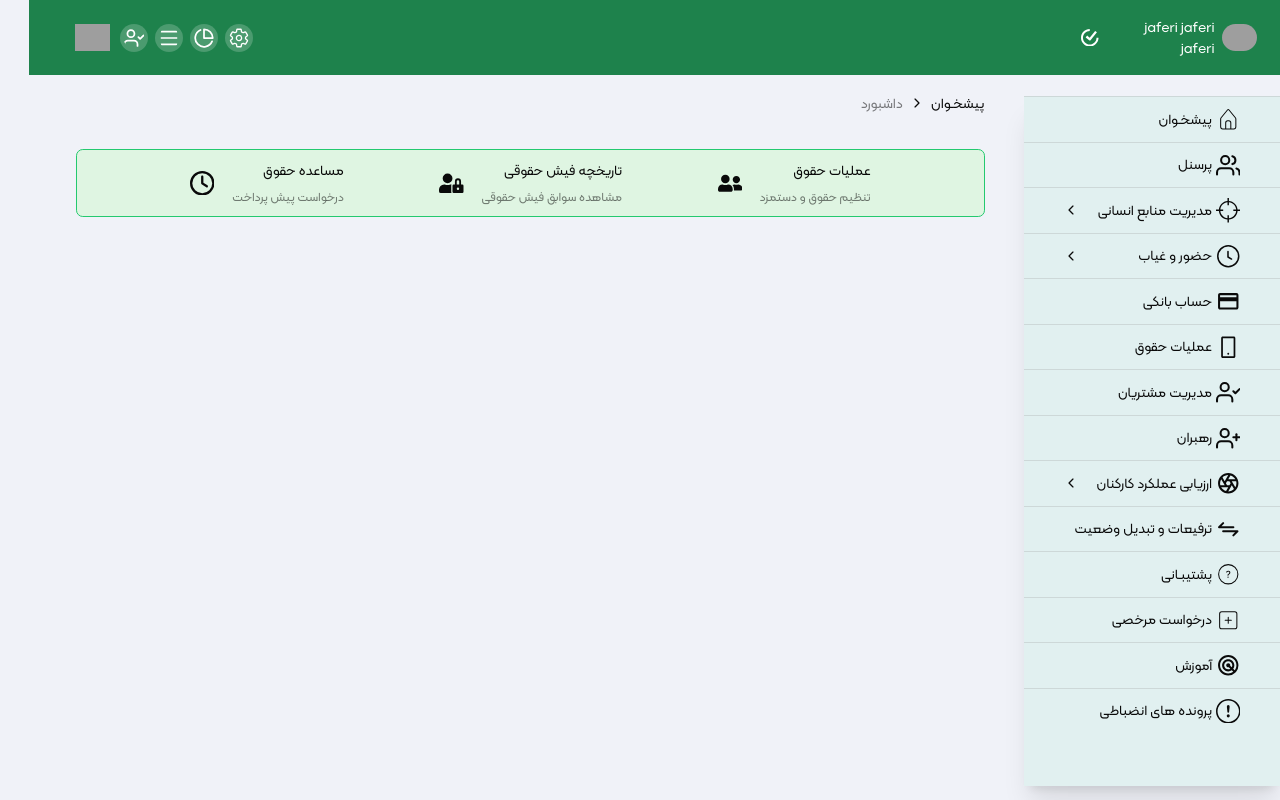
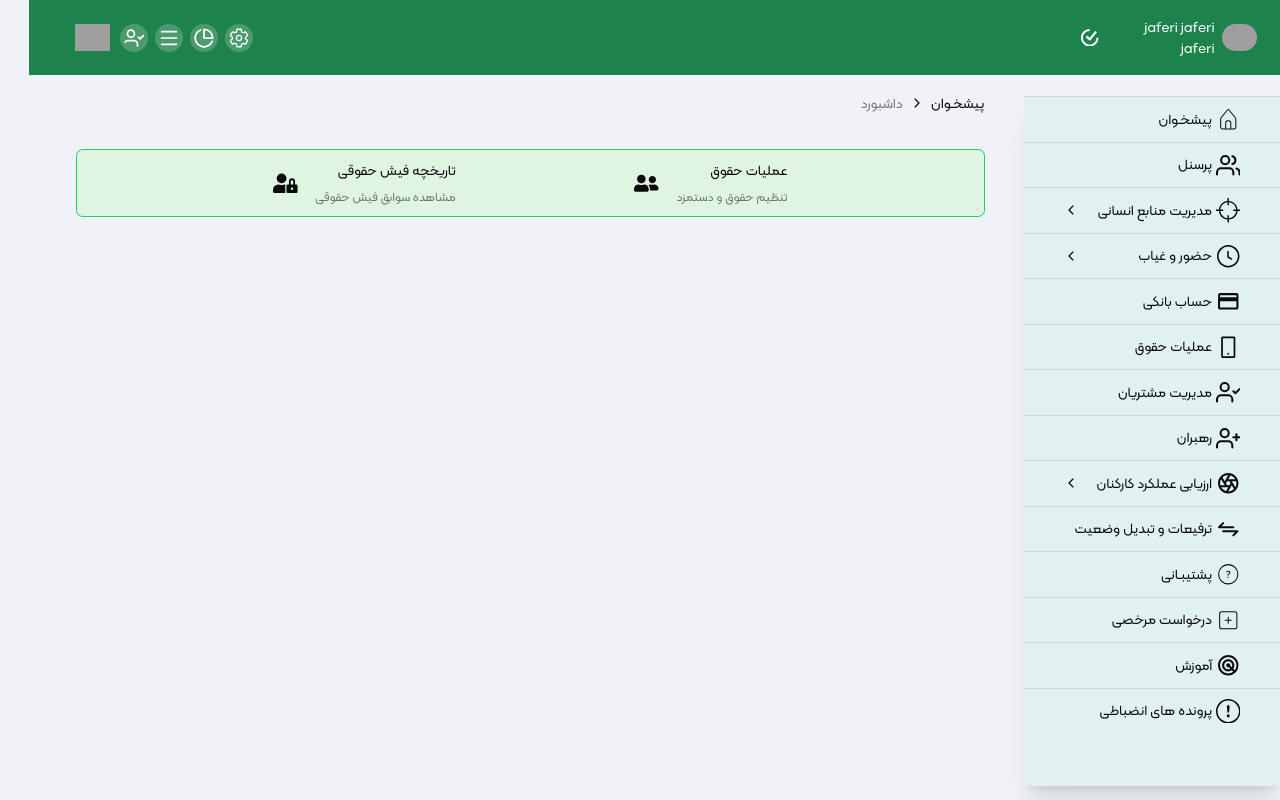
Before and after one commit to NavidVafaeiMajd/dashboard, a React (Vite) app: page /payroll in a window 1280 px wide. Built offline with nearby package versions, Linux system fonts and the light colour scheme; grey boxes are pictures that could not be loaded.

Commit message:
remove featur of payroll

```diff
--- a/src/components/pages/Payroll/Layout.tsx
+++ b/src/components/pages/Payroll/Layout.tsx
@@ -4,7 +4,6 @@ import Breadcrumb from "../../shared/breadcrumb";
 import Smartwizard from "../../shared/Smartwizard";
 import { FaUserFriends } from "react-icons/fa";
 import { FaUserLock } from "react-icons/fa";
-import { FaRegClock } from "react-icons/fa6";
 import { Outlet } from "react-router-dom";
 const LayoutPayroll = () => {
    const location = useLocation();
@@ -38,14 +37,6 @@ const LayoutPayroll = () => {
                            "تاریخچه فیش حقوقی",
                            "مشاهده سوابق فیش حقوقی",
                         ],
-                        [
-                           <>
-                              <FaRegClock className="w-7 h-7" />
-                           </>,
-                           "advance-salary",
-                           "مساعده حقوق",
-                           "درخواست پیش پرداخت",
-                        ],
                      ]}
                   />
                </div>
```
